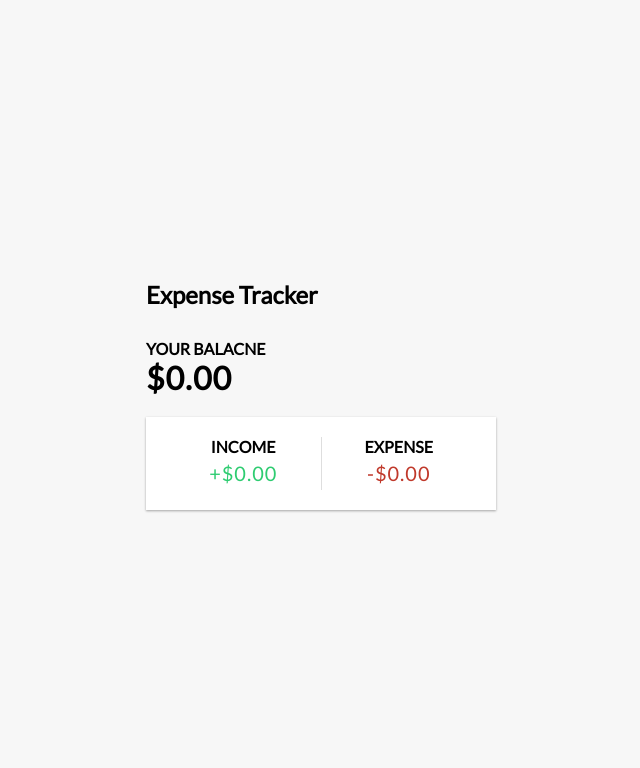
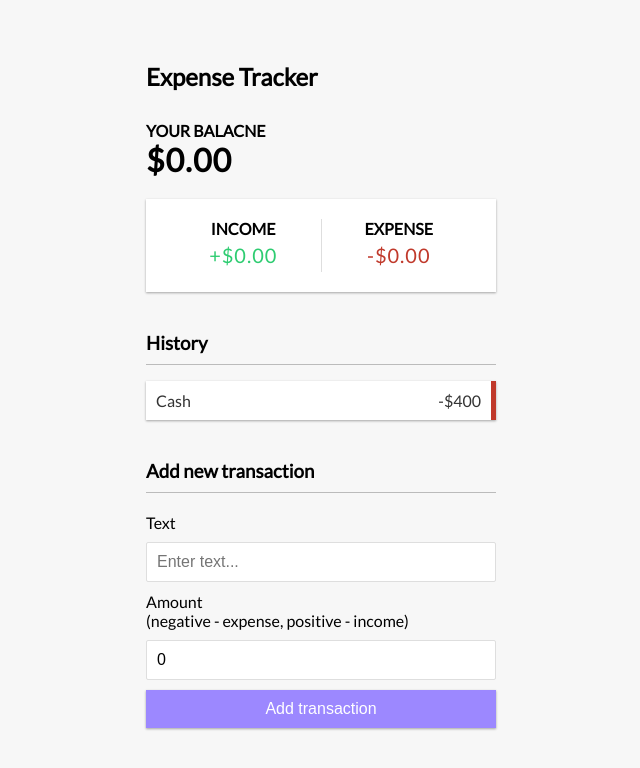
Before and after one commit to Jiyeonmoon814/expense-tracker-react, a React (Create React App) app: page / in a window 1280 px wide. Shown: the top 768 px of the page, without its empty margins (319-959 px from the left). Built offline with nearby package versions, Linux system fonts and the light colour scheme.

Commit message:
import transaction&list components

```diff
--- a/src/App.js
+++ b/src/App.js
@@ -2,6 +2,8 @@
 import { Header } from './components/Header';
 import { Balance } from './components/Balance';
 import { IncomeExpenses } from './components/IncomeExpenses';
+import { TransactionList } from './components/TransactionList';
+import { Transaction } from './components/Transaction';
 
 function App() {
   return (
@@ -10,6 +12,8 @@
       <div className="container">
         <Balance />
         <IncomeExpenses />
+        <TransactionList />
+        <Transaction />
       </div>
     </div>
   );
--- /dev/null
+++ b/src/components/Transaction.js
@@ -0,0 +1,23 @@
+import React, {useState} from 'react'
+
+export const Transaction = () => {
+    const [text, setText] = useState('');
+    const [amount, setAmount] = useState(0);
+    return (
+        <>
+          <h3>Add new transaction</h3>
+          <form>
+            <div className="form-control">
+                <label htmlFor="text">Text</label>
+                <input type="text" value={text} onChange={(e)=>setText(e.target.value)} placeholder="Enter text..." />
+            </div>
+            <div className="form-control">
+                <label for="amount">Amount <br/>
+                (negative - expense, positive - income)</label>
+                <input type="number" id="amount" value={amount} onChange={(e)=>setAmount(e.target.value)} placeholder="Enter amount..."/>
+            </div>
+            <button className="btn">Add transaction</button>
+          </form>
+        </>
+    )
+}
--- /dev/null
+++ b/src/components/TransactionList.js
@@ -0,0 +1,15 @@
+import React from 'react'
+
+export const TransactionList = () => {
+    return (
+        <>
+          <h3>History</h3>
+          <ul id="list" class="list">
+              <li class="minus">Cash
+                <span>-$400</span>
+                <button class="delete-btn">x</button>
+              </li>
+          </ul>
+        </>
+    )
+}
```
